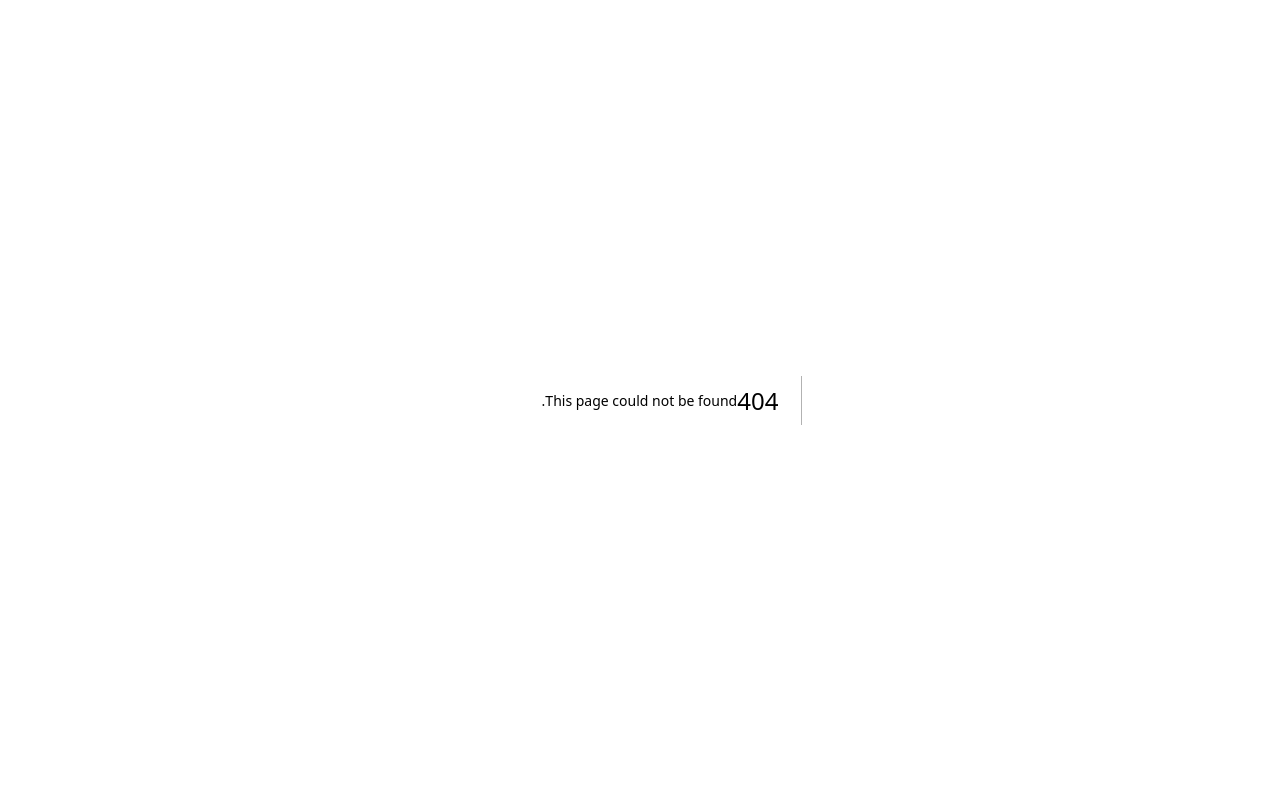
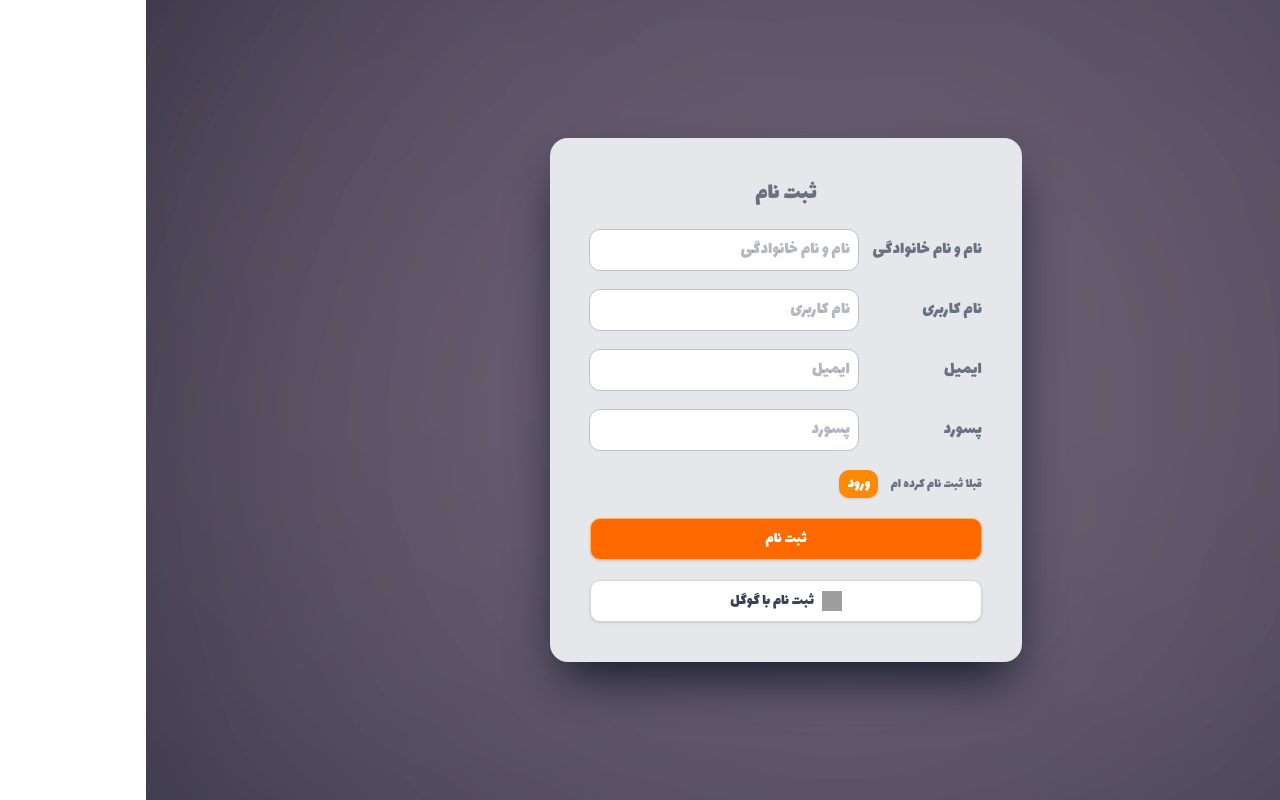
Before and after one commit to mmdrezakz/faraede, a Next.js app: page /register in a window 1280 px wide. Before the commit this address had no page. Built offline with nearby package versions, Linux system fonts and the light colour scheme; grey boxes are pictures that could not be loaded; a web font is replaced by a local one.

Commit message:
Add Registers Pages

```diff
--- a/app/IntroSection.jsx
+++ b/app/IntroSection.jsx
@@ -21,9 +21,10 @@ const logos =[
 
 ]
 const playpen = Playpen_Sans_Arabic({
-      subsets: ['latin'],
-  weight: "400"
+  subsets: ['latin', 'arabic'], // اگر متن فارسی/عربی داری اینو اضافه کن
+  weight: '400'
 })
+
 
 export default function IntroSection() {
 
--- /dev/null
+++ b/app/login/login.css
@@ -0,0 +1,6 @@
+.register{
+    background: url("/register/bgregister.svg");
+    background-repeat: no-repeat;
+    background-position: center;
+    background-size: cover;
+}
--- /dev/null
+++ b/app/login/page.js
@@ -0,0 +1,67 @@
+'use client'
+import React from 'react'
+import './login.css'
+import Link from 'next/link'
+
+export default function Page() {
+  return (
+    <main className='register min-h-screen flex justify-center items-center'>
+      <form
+        className='bg-gray-200 flex flex-col justify-center items-center p-5 sm:p-8 md:p-10 gap-5 rounded-2xl shadow-2xl shadow-gray-900 text-gray-500'
+      >
+        <h1 className='text-2xl'>ورود</h1>
+
+        {/* ایمیل */}
+        <div className='flex items-center gap-3'>
+          <label className='w-12 md:w-28 text-xs sm:text-sm md:text-lg'>ایمیل</label>
+          <input
+            type='text'
+            placeholder='ایمیل'
+            className='bg-white px-2 py-1.5 rounded-lg outline-1 hover:outline-2 focus:outline-4 text-xs sm:text-sm md:text-lg'
+          />
+        </div>
+
+        {/* پسورد */}
+        <div className='flex items-center gap-3'>
+          <label className='w-12 md:w-28 text-xs sm:text-sm md:text-lg'>پسورد</label>
+          <input
+            type='password'
+            placeholder='پسورد'
+            className='bg-white px-2 py-1.5 rounded-lg outline-1 hover:outline-2 focus:outline-4 text-xs sm:text-sm md:text-lg'
+          />
+        </div>
+
+        <div className='flex gap-3 items-center justify-start w-full'>
+          <p className='text-xs sm:text-sm'>قبلا ثبت نام نکرده ام </p>
+          <Link
+            className='bg-orange-400 px-2 py-0.5 rounded-lg shadow-sm hover:shadow-md transition text-white'
+            href={'/register'}
+          >
+            ثبت نام
+          </Link>
+        </div>
+
+        {/* دکمه ورود */}
+        <button
+          type='button'
+          className='flex hover:cursor-pointer items-center justify-center gap-2 text-white border border-orange-300 bg-orange-500 px-4 py-2 rounded-lg shadow-sm hover:shadow-md transition w-full'
+        >
+          ورود
+        </button>
+
+        {/* دکمه ورود با گوگل */}
+        <button
+          type='button'
+          className='flex hover:cursor-pointer items-center justify-center gap-2 border border-gray-300 bg-white px-4 py-2 rounded-lg shadow-sm hover:shadow-md transition w-full'
+        >
+          <img
+            src='https://www.svgrepo.com/show/355037/google.svg'
+            alt='Google Logo'
+            className='w-5 h-5'
+          />
+          <span className='text-gray-700 text-sm md:text-base'>ثبت نام با گوگل</span>
+        </button>
+      </form>
+    </main>
+  )
+}
--- /dev/null
+++ b/app/register/page.js
@@ -0,0 +1,87 @@
+'use client'
+import React from 'react'
+import './register.css'
+import Link from 'next/link'
+
+export default function Page() {
+  return (
+    <main className='register min-h-screen flex justify-center items-center'>
+      <form
+        className='bg-gray-200 flex flex-col justify-center items-center p-5 sm:p-8 md:p-10 gap-5 rounded-2xl shadow-2xl shadow-gray-900 text-gray-500'
+      >
+        <h1 className='text-2xl'>ثبت نام</h1>
+
+        {/* نام و نام خانوادگی */}
+        <div className='flex items-center gap-3'>
+          <label className='w-12 md:w-28 text-xs sm:text-sm md:text-lg'>نام و نام خانوادگی</label>
+          <input
+            type='text'
+            placeholder='نام و نام خانوادگی'
+            className='bg-white px-2 py-1.5 rounded-lg outline-1 hover:outline-2 focus:outline-4 text-xs sm:text-sm md:text-lg'
+          />
+        </div>
+
+        {/* نام کاربری */}
+        <div className='flex items-center gap-3'>
+          <label className='w-12 md:w-28 text-xs sm:text-sm md:text-lg'>نام کاربری</label>
+          <input
+            type='text'
+            placeholder='نام کاربری'
+            className='bg-white px-2 py-1.5 rounded-lg outline-1 hover:outline-2 focus:outline-4 text-xs sm:text-sm md:text-lg'
+          />
+        </div>
+
+        {/* ایمیل */}
+        <div className='flex items-center gap-3'>
+          <label className='w-12 md:w-28 text-xs sm:text-sm md:text-lg'>ایمیل</label>
+          <input
+            type='text'
+            placeholder='ایمیل'
+            className='bg-white px-2 py-1.5 rounded-lg outline-1 hover:outline-2 focus:outline-4 text-xs sm:text-sm md:text-lg'
+          />
+        </div>
+
+        {/* پسورد */}
+        <div className='flex items-center gap-3'>
+          <label className='w-12 md:w-28 text-xs sm:text-sm md:text-lg'>پسورد</label>
+          <input
+            type='password'
+            placeholder='پسورد'
+            className='bg-white px-2 py-1.5 rounded-lg outline-1 hover:outline-2 focus:outline-4 text-xs sm:text-sm md:text-lg'
+          />
+        </div>
+
+        <div className='flex gap-3 items-center justify-start w-full'>
+          <p className='text-xs sm:text-sm'>قبلا ثبت نام کرده ام </p>
+          <Link
+            className='bg-orange-400 px-2 py-0.5 rounded-lg shadow-sm hover:shadow-md transition text-white'
+            href={'/login'}
+          >
+            ورود
+          </Link>
+        </div>
+
+        {/* دکمه ثبت نام */}
+        <button
+          type='button'
+          className='flex hover:cursor-pointer items-center justify-center gap-2 text-white border border-orange-300 bg-orange-500 px-4 py-2 rounded-lg shadow-sm hover:shadow-md transition w-full'
+        >
+          ثبت نام
+        </button>
+
+        {/* دکمه ثبت نام با گوگل */}
+        <button
+          type='button'
+          className='flex hover:cursor-pointer items-center justify-center gap-2 border border-gray-300 bg-white px-4 py-2 rounded-lg shadow-sm hover:shadow-md transition w-full'
+        >
+          <img
+            src='https://www.svgrepo.com/show/355037/google.svg'
+            alt='Google Logo'
+            className='w-5 h-5'
+          />
+          <span className='text-gray-700 text-sm md:text-base'>ثبت نام با گوگل</span>
+        </button>
+      </form>
+    </main>
+  )
+}
--- /dev/null
+++ b/app/register/register.css
@@ -0,0 +1,6 @@
+.register{
+    background: url("/register/bgregister.svg");
+    background-repeat: no-repeat;
+    background-position: center;
+    background-size: cover;
+}
```
Also changed, not shown: app/components/Navbar.jsx (+64 -83 lines), public/register/bgregister.svg (added).
